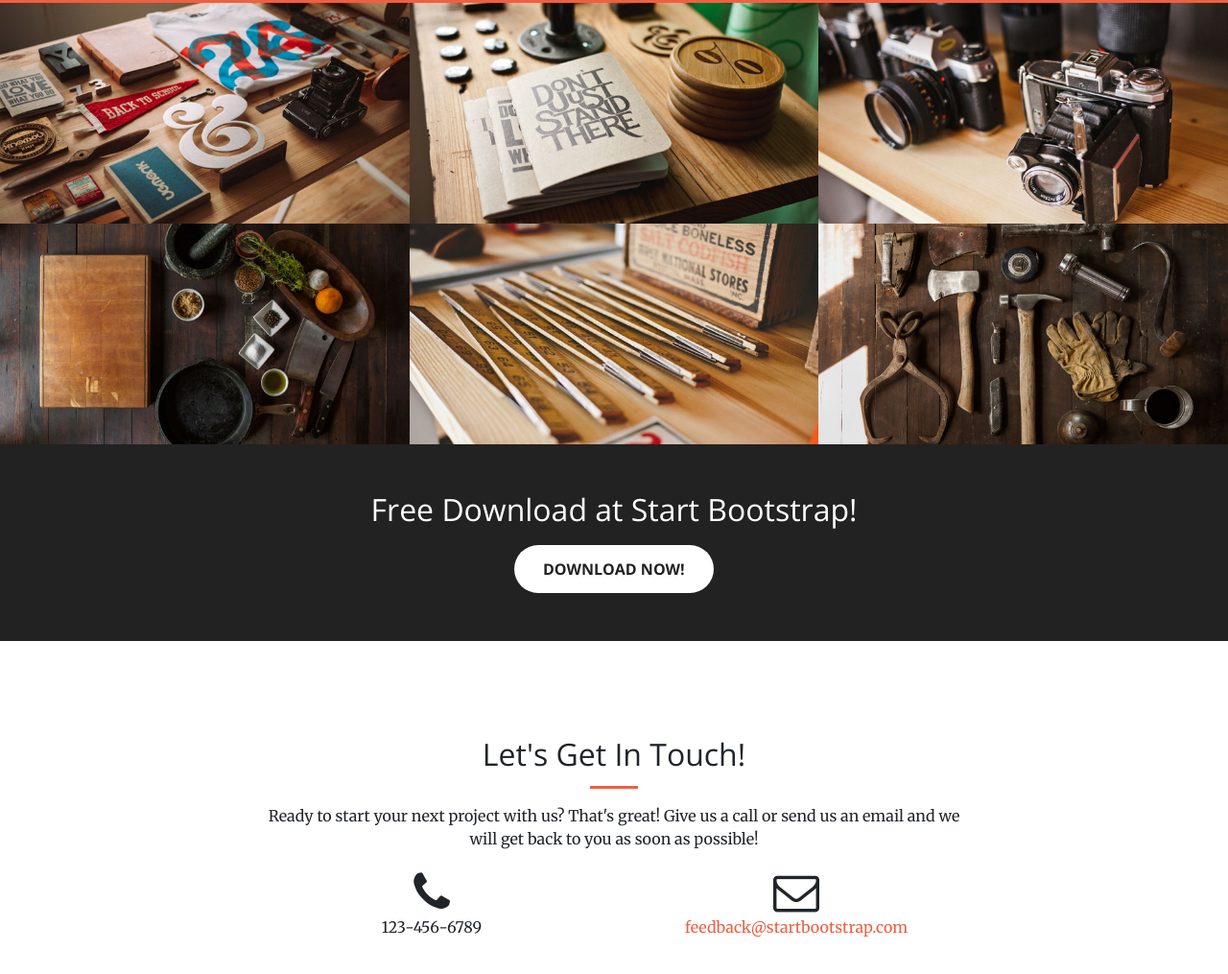
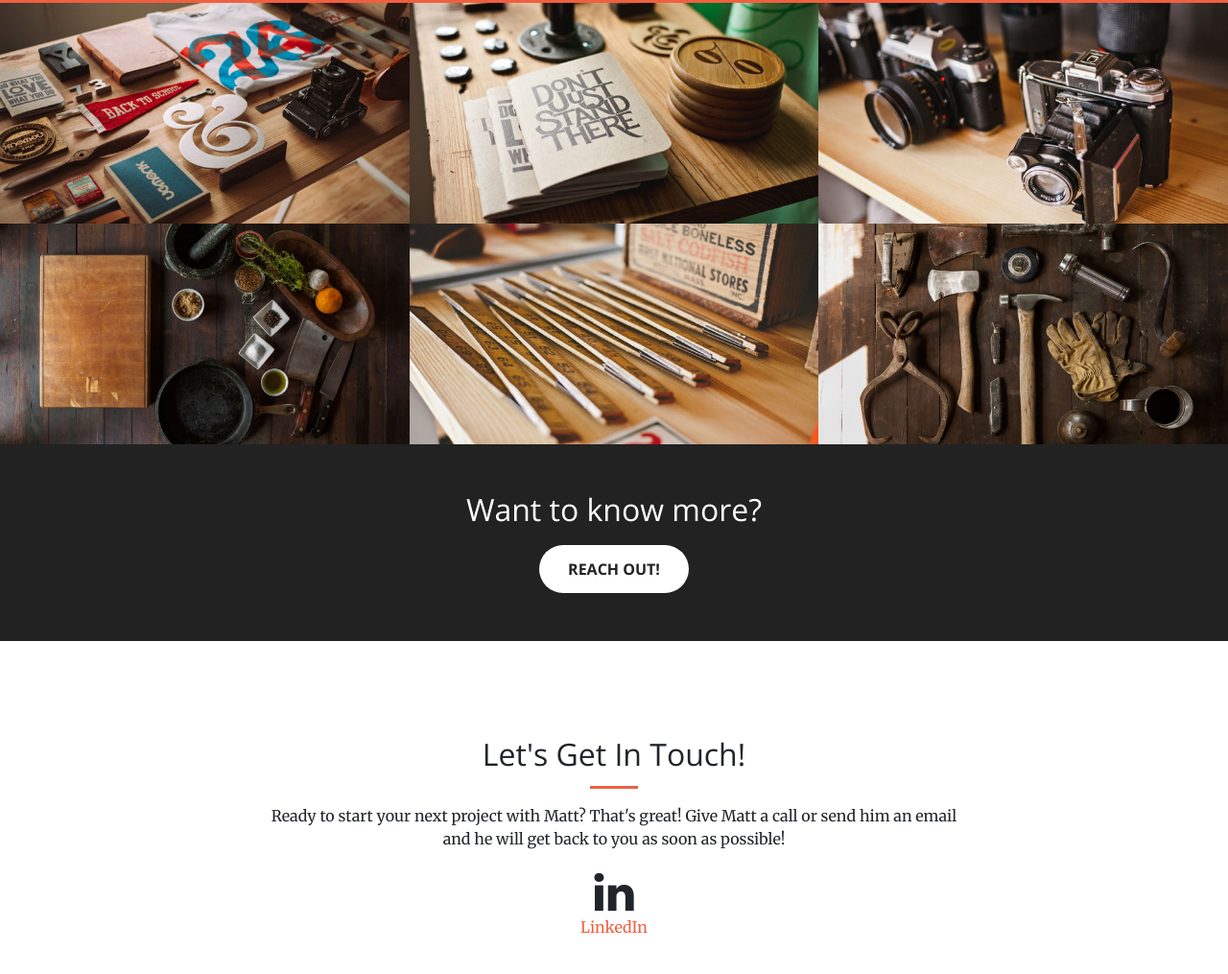
Before and after one commit to nw0428/sibptfall2017, a plain HTML site: page html/matt.html in a window 1280 px wide. Shown: the part 1293-2308 px from the top of the page at 96% size. Drawn offline with nearby package versions, Linux system fonts and the light colour scheme.

Commit message:
updated home page

```diff
--- a/html/matt.html
+++ b/html/matt.html
@@ -72,7 +72,7 @@
             <p class="text-faded">Went to UMaine.</p>
             <p class="text-faded">Turned down Spaceships for Tampons</p>
             <p class="text-faded">Rebelled against The Best a Man can get by having a beard at Gillette.</p>
-            <a class="btn btn-default btn-xl js-scroll-trigger" href="#services">Get Started!</a>
+            <a class="btn btn-default btn-xl js-scroll-trigger" href="#portfolio">Portfolio</a>
           </div>
         </div>
       </div>
@@ -222,8 +222,8 @@
 
     <div class="call-to-action bg-dark">
       <div class="container text-center">
-        <h2>Free Download at Start Bootstrap!</h2>
-        <a class="btn btn-default btn-xl sr-button" href="http://startbootstrap.com/template-overviews/creative/">Download Now!</a>
+        <h2>Want to know more?</h2>
+        <a class="btn btn-default btn-xl sr-button" href="#contact">Reach Out!</a>
       </div>
     </div>
 
@@ -233,18 +233,18 @@
           <div class="col-lg-8 mx-auto text-center">
             <h2 class="section-heading">Let's Get In Touch!</h2>
             <hr class="primary">
-            <p>Ready to start your next project with us? That's great! Give us a call or send us an email and we will get back to you as soon as possible!</p>
+            <p>Ready to start your next project with Matt? That's great! Give Matt a call or send him an email and he will get back to you as soon as possible!</p>
           </div>
         </div>
         <div class="row">
-          <div class="col-lg-4 ml-auto text-center">
+          <!-- <div class="col-lg-4 ml-auto text-center">
             <i class="fa fa-phone fa-3x sr-contact"></i>
             <p>123-456-6789</p>
-          </div>
-          <div class="col-lg-4 mr-auto text-center">
-            <i class="fa fa-envelope-o fa-3x sr-contact"></i>
+          </div> -->
+          <div class="col-lg-12 mr-auto text-center">
+            <i class="fa fa-linkedin fa-3x sr-contact"></i>
             <p>
-              <a href="mailto:your-email@your-domain.com">feedback@startbootstrap.com</a>
+              <a href="https://www.linkedin.com/in/matthewsevey/">LinkedIn</a>
             </p>
           </div>
         </div>
```
